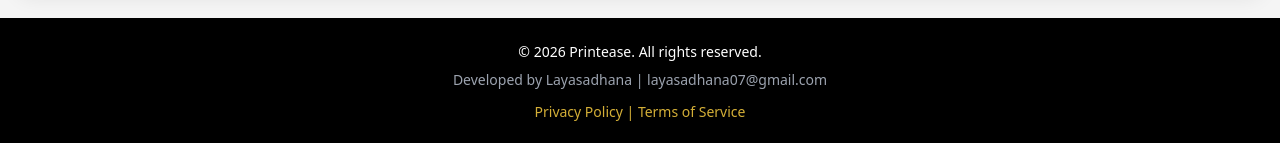
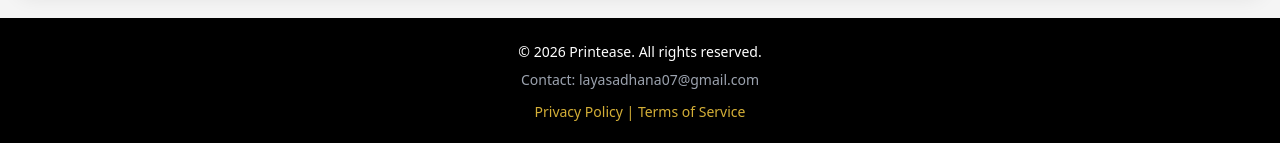
Before and after one commit to sadhana-0705/printease, a React (Vite) app in the folder frontend/: page / in a window 1280 px wide. Shown: the part 722-865 px from the top of the page. Built offline with nearby package versions, Linux system fonts and the light colour scheme; no server answers.

Commit message:
chore: remove developer credits, keep contact email in footer

```diff
--- a/frontend/src/components/common/Footer.jsx
+++ b/frontend/src/components/common/Footer.jsx
@@ -3,7 +3,7 @@
     <footer className="bg-black text-center py-6 text-sm text-white mt-auto">
       <p>© {new Date().getFullYear()} Printease. All rights reserved.</p>
       <div className="mt-2 text-gray-400">
-        <p>Developed by Layasadhana | <a href="mailto:layasadhana07@gmail.com" className="hover:text-white transition-colors">layasadhana07@gmail.com</a></p>
+        <p>Contact: <a href="mailto:layasadhana07@gmail.com" className="hover:text-white transition-colors">layasadhana07@gmail.com</a></p>
       </div>
       <p className="text-[#d4af37] mt-3">
         <a href="#" className="hover:underline hover:text-[#e6c200] transition-colors">Privacy Policy</a>
```
